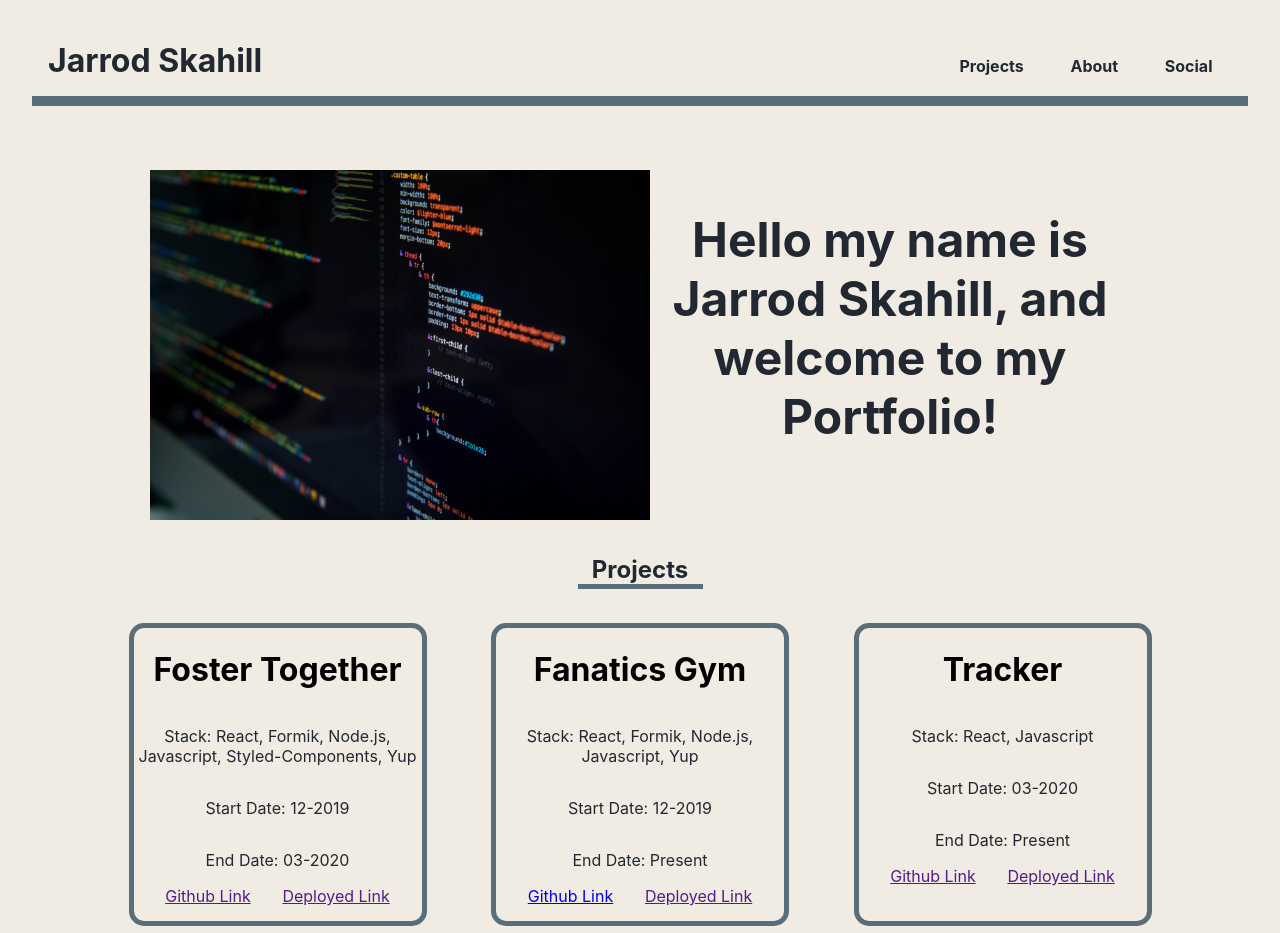
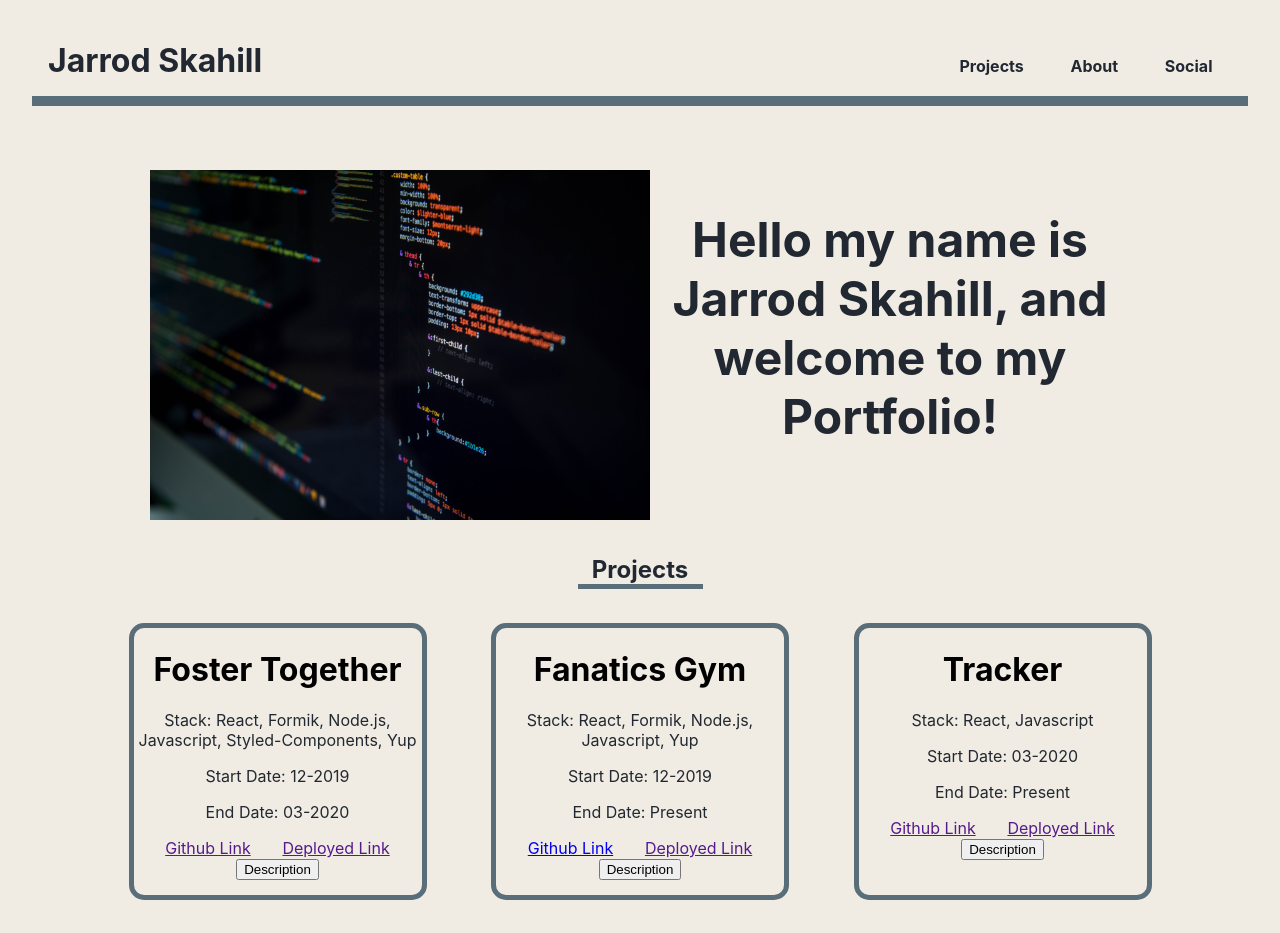
Before and after one commit to jarrod847/Portfolio, a React (Create React App) app: page / in a window 1280 px wide. Shown: the top 933 px of the page. Built offline with nearby package versions, Linux system fonts and the light colour scheme.

Commit message:
refactored project to handle card flip and added function to sides to flip

```diff
--- a/src/Components/projects/project.js
+++ b/src/Components/projects/project.js
@@ -1,16 +1,20 @@
-import React from "react";
+import React, { useState } from "react";
+import ReactCardFlip from "react-card-flip";
+import ProjectBack from "./projectBack";
+import ProjectFront from "./projectFront";
 
 const Project = ({ data }) => {
+  const [flip, setFlipped] = useState(false);
+
+  const handleFlip = () => {
+    setFlipped(!flip);
+  };
   return (
     <div className="project">
-      <h1>{data.project}</h1>
-      <p>Stack: {data.stack}</p>
-      <p>Start Date: {data.start}</p>
-      <p>End Date: {data.end}</p>
-      <div className="projectLinks">
-        <a href={data.github}>Github Link</a>
-        <a href={data.deployed}>Deployed Link</a>
-      </div>
+      <ReactCardFlip isFlipped={flip} flipDirection="horizontal">
+        <ProjectFront data={data} handleFlip={handleFlip} />
+        <ProjectBack data={data} handleFlip={handleFlip} />
+      </ReactCardFlip>
     </div>
   );
 };
--- a/src/Components/projects/projectBack.js
+++ b/src/Components/projects/projectBack.js
@@ -1,11 +1,11 @@
 import React from "react";
 
-const ProjectBack = ({ data }) => {
+const ProjectBack = ({ data, handleFlip }) => {
   return (
-    <div className="project">
+    <div>
       <h1>{data.project}</h1>
       <p>{data.description}</p>
-      <button>Back</button>
+      <button onClick={() => handleFlip()}>Back</button>
     </div>
   );
 };
--- a/src/Components/projects/projectFront.js
+++ b/src/Components/projects/projectFront.js
@@ -1,8 +1,8 @@
 import React from "react";
 
-const ProjectFront = ({ data }) => {
+const ProjectFront = ({ data, handleFlip }) => {
   return (
-    <div className="project">
+    <div>
       <h1>{data.project}</h1>
       <p>Stack: {data.stack}</p>
       <p>Start Date: {data.start}</p>
@@ -11,7 +11,7 @@ const ProjectFront = ({ data }) => {
         <a href={data.github}>Github Link</a>
         <a href={data.deployed}>Deployed Link</a>
       </div>
-      <button>Description</button>
+      <button onClick={() => handleFlip()}>Description</button>
     </div>
   );
 };
```
